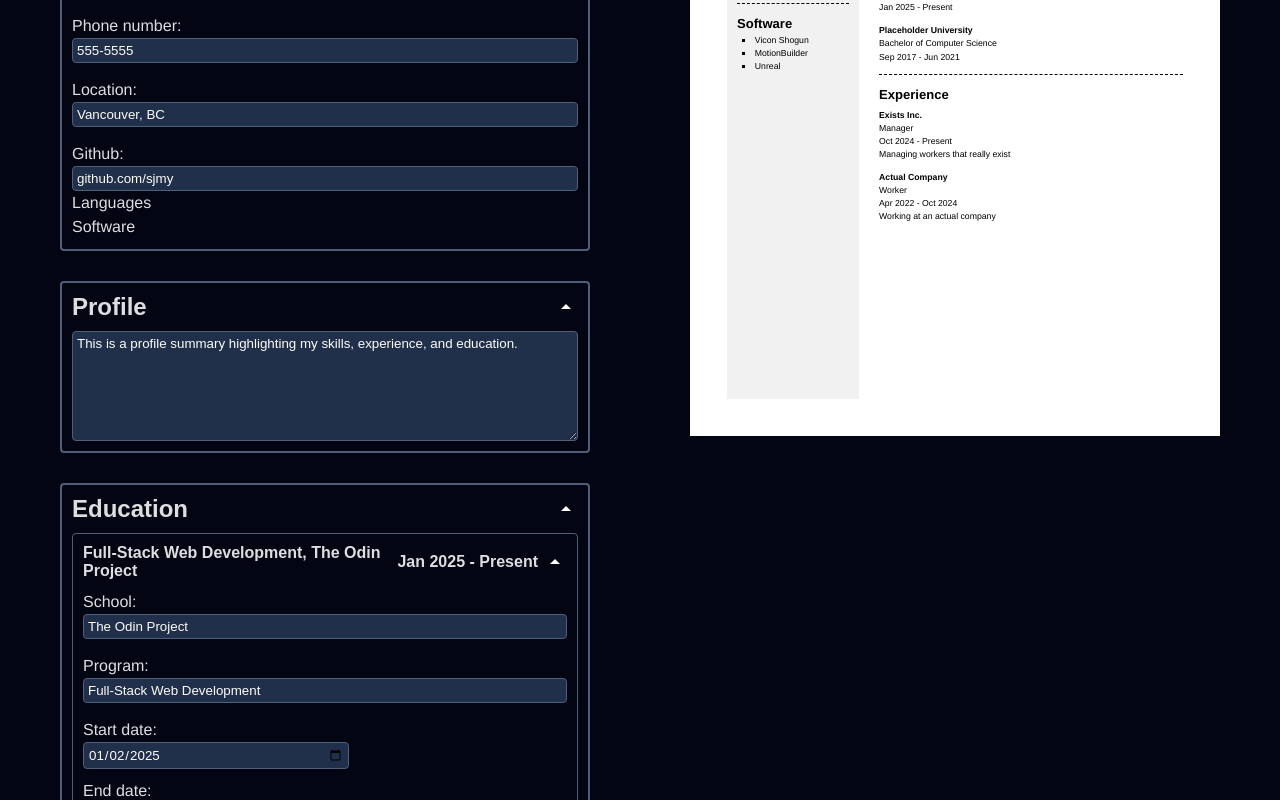
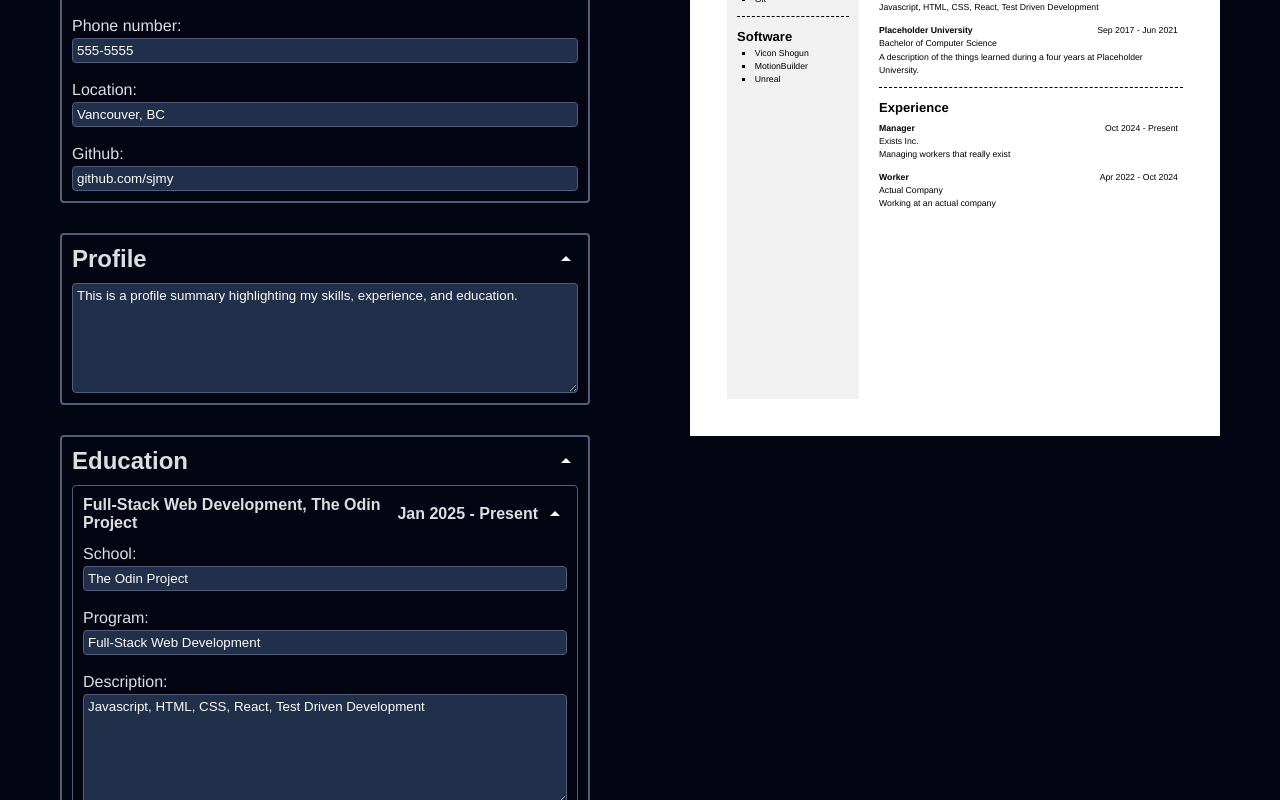
Before and after one commit to sjmy/cv-application, a React (Vite) app: page / in a window 1280 px wide. Shown: the part 380-1180 px from the top of the page. Built offline with nearby package versions, Linux system fonts and the light colour scheme.

Commit message:
Dates display correctly. File reorg. Extra sections getting closer

```diff
--- a/src/components/ContactInfoSidebarInput.jsx
+++ b/src/components/ContactInfoInput.jsx
@@ -169,20 +169,7 @@ function handleGithubChange(contact, onContactChange, newGithub) {
   onContactChange(newContact);
 }
 
-// I don't think it makes sense to have the Extra Section here. It should be in its own box after education and work.
-// In Main.jsx, add a new inputSection after WorkInput, maybe called Extra Sections or Add Sections (uses the "extra" state)
-// Need to figure out how to change the title of the section and then display it like the rest of the headings in the input section
-// Maybe an edit button that changes the title to an input? and when you press enter or click away it locks in
-function ExtraEntryInput(entry, onExtraChange) {
-  return <p key={entry.id}>{entry.title}</p>;
-}
-
-function ContactInfoSidebarInput({
-  contact,
-  onContactChange,
-  extra,
-  onExtraChange,
-}) {
+function ContactInfoInput({ contact, onContactChange }) {
   return (
     <div className="formContainer">
       <button
@@ -200,9 +187,8 @@ function ContactInfoSidebarInput({
         <LocationInput contact={contact} onContactChange={onContactChange} />
         <GithubInput contact={contact} onContactChange={onContactChange} />
       </form>
-      {extra.map((entry) => ExtraEntryInput(entry, onExtraChange))}
     </div>
   );
 }
 
-export default ContactInfoSidebarInput;
+export default ContactInfoInput;
--- a/src/components/EducationDisplay.jsx
+++ b/src/components/EducationDisplay.jsx
@@ -34,11 +34,11 @@ function EducationEntryDisplay(entry) {
     : null;
   return (
     <div className="educationEntryDisplay" key={entry.id}>
-      <p>
+      <div className="educationEntryHeading">
+        <p className="educationEntryTitle">
           <b>{entry.school}</b>
         </p>
-      <p>{entry.title}</p>
-      <p>
+        <p className="educationEntryDate">
           {startDate
             ? startDate.toLocaleDateString("en-US", {
                 month: "short",
@@ -48,6 +48,9 @@ function EducationEntryDisplay(entry) {
             : "—"}{" "}
           - {endDate ? endDateDisplay(endDate) : "—"}
         </p>
+      </div>
+      <p>{entry.title}</p>
+      <p>{entry.description}</p>
     </div>
   );
 }
--- a/src/components/EducationInput.jsx
+++ b/src/components/EducationInput.jsx
@@ -185,6 +185,48 @@ function handleStudyEndChange(
   onEducationChange(newEducation);
 }
 
+function EducationDescriptionInput({ entry, education, onEducationChange }) {
+  return (
+    <>
+      <label className="inputLabel">
+        Description:
+        <textarea
+          type="text"
+          value={entry.description}
+          placeholder="Description of job and duties performed"
+          id="description"
+          autoComplete="off"
+          onChange={(e) =>
+            handleEducationDescriptionChange(
+              entry,
+              education,
+              onEducationChange,
+              e.target.value
+            )
+          }
+        />
+      </label>
+    </>
+  );
+}
+
+function handleEducationDescriptionChange(
+  entryToUpdate,
+  education,
+  onEducationChange,
+  newDesc
+) {
+  const newEntry = { ...entryToUpdate, description: newDesc };
+  const newEducation = education.map((entry) => {
+    if (entry.id === newEntry.id) {
+      return newEntry;
+    }
+    return entry;
+  });
+
+  onEducationChange(newEducation);
+}
+
 function toggleContainerDisplay(target) {
   let arrow = target.lastElementChild;
   let form = target.nextElementSibling;
@@ -296,6 +338,13 @@ function EducationEntryInput(entry, education, onEducationChange) {
           onEducationChange={onEducationChange}
         />
         <div className="inputContainer">
+          <EducationDescriptionInput
+            entry={entry}
+            education={education}
+            onEducationChange={onEducationChange}
+          />
+        </div>
+        <div className="inputContainer">
           <StudyDateStartInput
             entry={entry}
             education={education}
--- /dev/null
+++ b/src/components/ExtraSectionsInput.jsx
@@ -0,0 +1,102 @@
+function toggleContainerDisplay(target) {
+  let arrow = target.lastElementChild;
+  let form = target.nextElementSibling;
+
+  if (target.tagName !== "BUTTON") {
+    arrow = target.parentNode.lastElementChild;
+    form = target.parentNode.nextElementSibling;
+  }
+
+  if (form.className.includes("show")) {
+    arrow.src = "../img/arrow_dropdown.svg";
+    form.classList.remove("show");
+    form.classList.add("hide");
+    return;
+  }
+
+  arrow.src = "../img/arrow_dropup.svg";
+  form.classList.remove("hide");
+  form.classList.add("show");
+  return;
+}
+
+function handleItemChange(
+  originalIndex,
+  originalEntry,
+  extra,
+  onExtraChange,
+  newItem
+) {
+  const newItems = originalEntry.items.map((item, newIndex) =>
+    newIndex === originalIndex ? newItem : item
+  );
+  const newEntry = { ...originalEntry, items: newItems };
+  const newExtra = extra.map((entry) =>
+    entry.id === newEntry.id ? newEntry : entry
+  );
+
+  onExtraChange(newExtra);
+}
+
+function itemInput(item, itemIndex, entry, extra, onExtraChange) {
+  return (
+    <label className="inputLabel" key={itemIndex}>
+      <input
+        type="text"
+        value={item}
+        placeholder=""
+        id={`item-${itemIndex}`}
+        autoComplete="off"
+        onChange={(e) =>
+          handleItemChange(
+            itemIndex,
+            entry,
+            extra,
+            onExtraChange,
+            e.target.value
+          )
+        }
+      />
+    </label>
+  );
+}
+
+// Need to figure out how to change the title of the section and then display it like the rest of the headings in the input section
+// Maybe an edit button that changes the title to an input? and when you press enter or click away it locks in
+function ExtraEntryInput(entry, extra, onExtraChange) {
+  return (
+    <div className="entryInputContainer" key={entry.id}>
+      <button
+        className="formTitle"
+        onClick={(e) => toggleContainerDisplay(e.target)}
+      >
+        <p>{entry.title}</p>
+        <img src="../img/arrow_dropup.svg" className="arrow" />
+      </button>
+      <div className="inputForm show">
+        {entry.items.map((item, itemIndex) =>
+          itemInput(item, itemIndex, entry, extra, onExtraChange)
+        )}
+      </div>
+    </div>
+  );
+}
+
+function ExtraSectionsInput({ extra, onExtraChange }) {
+  return (
+    <div className="formContainer">
+      <button
+        className="formTitle"
+        onClick={(e) => toggleContainerDisplay(e.target)}
+      >
+        <h2>Extra Sections</h2>
+        <img src="../img/arrow_dropup.svg" className="arrow" />
+      </button>
+      <div className="inputForm show">
+        {extra.map((entry) => ExtraEntryInput(entry, extra, onExtraChange))}
+      </div>
+    </div>
+  );
+}
+
+export default ExtraSectionsInput;
--- a/src/components/Main.jsx
+++ b/src/components/Main.jsx
@@ -1,13 +1,15 @@
 import "../styles/Main.css";
 import { useState } from "react";
-import ContactInfoSidebarInput from "./ContactInfoSidebarInput";
-import ContactInfoSidebarDisplay from "./ContactInfoSidebarDisplay";
+import ContactInfoInput from "./ContactInfoInput";
+import SidebarDisplay from "./SidebarDisplay";
 import ProfileInput from "./ProfileInput";
 import ProfileDisplay from "./ProfileDisplay";
 import EducationInput from "./EducationInput";
 import EducationDisplay from "./EducationDisplay";
 import WorkInput from "./WorkInput";
 import WorkDisplay from "./WorkDisplay";
+import ExtraSectionsInput from "./ExtraSectionsInput";
+// import ExtraDisplay from "./ExtraSectionsDisplay";
 
 function Main() {
   const [contact, setContact] = useState({
@@ -31,6 +33,7 @@ function Main() {
       title: "Full-Stack Web Development",
       start: new Date("2025-01-02"),
       end: new Date(),
+      description: "Javascript, HTML, CSS, React, Test Driven Development",
     },
     {
       id: crypto.randomUUID(),
@@ -38,6 +41,8 @@ function Main() {
       title: "Bachelor of Computer Science",
       start: new Date("2017-09-01"),
       end: new Date("2021-06-01"),
+      description:
+        "A description of the things learned during a four years at Placeholder University.",
     },
   ]);
 
@@ -64,7 +69,7 @@ function Main() {
     {
       id: crypto.randomUUID(),
       title: "Languages",
-      items: ["Python", "Javascript", "HTML", "CSS"],
+      items: ["Python", "Javascript", "HTML", "CSS", "Git"],
     },
     {
       id: crypto.randomUUID(),
@@ -76,25 +81,22 @@ function Main() {
   return (
     <main>
       <section className="inputSection">
-        <ContactInfoSidebarInput
-          contact={contact}
-          onContactChange={setContact}
-          extra={extra}
-          onExtraChange={setExtra}
-        />
+        <ContactInfoInput contact={contact} onContactChange={setContact} />
         <ProfileInput profile={profile} onProfileChange={setProfile} />
         <EducationInput
           education={education}
           onEducationChange={setEducation}
         />
         <WorkInput work={work} onWorkChange={setWork} />
+        <ExtraSectionsInput extra={extra} onExtraChange={setExtra} />
       </section>
       <section className="displaySection">
         <div className="displaySectionContainer">
-          <ContactInfoSidebarDisplay contact={contact} extra={extra} />
+          <SidebarDisplay contact={contact} extra={extra} />
           <ProfileDisplay profile={profile} />
           <EducationDisplay education={education} />
           <WorkDisplay work={work} />
+          {/* <ExtraDisplay extra={extra} /> */}
         </div>
       </section>
     </main>
--- a/src/components/ContactInfoSidebarDisplay.jsx
+++ b/src/components/SidebarDisplay.jsx
@@ -1,4 +1,4 @@
-import "../styles/ContactInfoSidebarDisplay.css";
+import "../styles/SidebarDisplay.css";
 
 function DisplayEmail({ email }) {
   if (email === "") {
@@ -65,7 +65,7 @@ function ExtraEntryDisplay(entry) {
   );
 }
 
-function ContactInfoSidebarDisplay({ contact, extra }) {
+function SidebarDisplay({ contact, extra }) {
   return (
     <>
       <section className="nameTitleDisplayContainer">
@@ -85,4 +85,4 @@ function ContactInfoSidebarDisplay({ contact, extra }) {
   );
 }
 
-export default ContactInfoSidebarDisplay;
+export default SidebarDisplay;
--- a/src/components/WorkDisplay.jsx
+++ b/src/components/WorkDisplay.jsx
@@ -35,11 +35,11 @@ function WorkEntryDisplay(entry) {
 
   return (
     <div className="workEntryDisplay" key={entry.id}>
-      <p>
-        <b>{entry.company}</b>
+      <div className="workEntryHeading">
+        <p className="workEntryTitle">
+          <b>{entry.title}</b>
         </p>
-      <p>{entry.title}</p>
-      <p>
+        <p className="workEntryDate">
           {startDate
             ? startDate.toLocaleDateString("en-US", {
                 month: "short",
@@ -49,6 +49,8 @@ function WorkEntryDisplay(entry) {
             : "—"}{" "}
           - {endDate ? endDateDisplay(endDate) : "—"}
         </p>
+      </div>
+      <p>{entry.company}</p>
       <p>{entry.description}</p>
     </div>
   );
--- a/src/styles/EducationDisplay.css
+++ b/src/styles/EducationDisplay.css
@@ -11,3 +11,27 @@
 .educationTitle {
   padding-bottom: 5px;
 }
+
+.educationEntryHeading {
+  display: flex;
+  justify-content: space-between;
+  align-items: center;
+  color: inherit;
+  background-color: inherit;
+  border: none;
+  padding: 0;
+  font-size: inherit;
+  width: 100%;
+}
+
+.educationEntryTitle {
+  flex: 1;
+  text-align: left;
+  align-items: center;
+}
+
+.educationEntryDate {
+  align-content: center;
+  padding-left: 5px;
+  padding-right: 5px;
+}
--- a/src/styles/WorkDisplay.css
+++ b/src/styles/WorkDisplay.css
@@ -11,3 +11,27 @@
 .experienceTitle {
   padding-bottom: 5px;
 }
+
+.workEntryHeading {
+  display: flex;
+  justify-content: space-between;
+  align-items: center;
+  color: inherit;
+  background-color: inherit;
+  border: none;
+  padding: 0;
+  font-size: inherit;
+  width: 100%;
+}
+
+.workEntryTitle {
+  flex: 1;
+  text-align: left;
+  align-items: center;
+}
+
+.workEntryDate {
+  align-content: center;
+  padding-left: 5px;
+  padding-right: 5px;
+}
```
Also changed, not shown: src/components/ExtraSectionsDisplay.jsx (added), src/styles/ExtraSectionsDisplay.css (added), src/styles/SidebarDisplay.css (renamed from src/styles/ContactInfoSidebarDisplay.css). Lines whose indentation alone changed are shown as unchanged.
